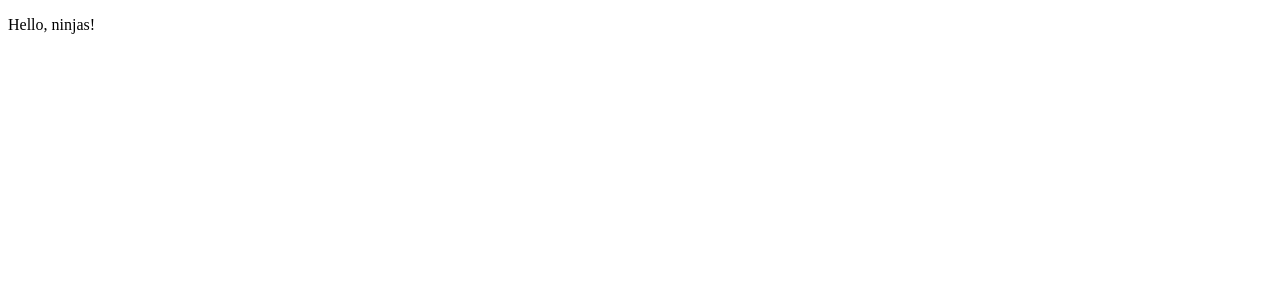
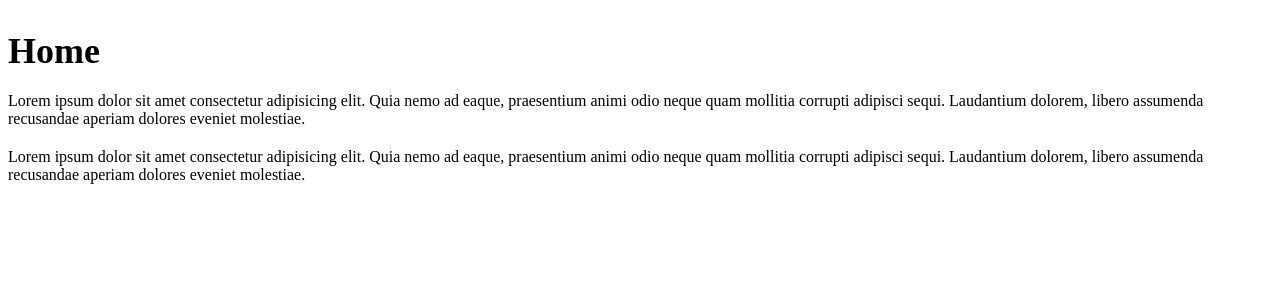
Before and after one commit to gekh/nuxt-crush-course-net-ninjas, a Nuxt app: page / in a window 1280 px wide. Shown: the top 300 px of the page. Built offline with nearby package versions, Linux system fonts and the light colour scheme.

Commit message:
added pages

```diff
--- a/app.vue
+++ /dev/null
@@ -1,5 +0,0 @@
-<template>
-  <div>
-    <p>Hello, ninjas!</p>
-  </div>
-</template>
--- /dev/null
+++ b/pages/about.vue
@@ -0,0 +1,28 @@
+<template>
+  <div>
+    <h2>About</h2>
+    <p>Lorem ipsum dolor sit amet consectetur adipisicing elit. Quia nemo ad eaque, praesentium animi odio neque quam mollitia corrupti adipisci sequi. Laudantium dolorem, libero assumenda recusandae aperiam dolores eveniet molestiae.</p>
+    <p>Lorem ipsum dolor sit amet consectetur adipisicing elit. Quia nemo ad eaque, praesentium animi odio neque quam mollitia corrupti adipisci sequi. Laudantium dolorem, libero assumenda recusandae aperiam dolores eveniet molestiae.</p>
+  </div>
+</template>
+
+<script>
+export default {
+  setup () {
+
+
+    return {}
+  }
+}
+</script>
+
+<style scoped>
+  h2 {
+    margin-bottom: 20px;
+    font-size: 36px;
+  }
+
+  p {
+    margin: 20px 0;
+  }
+</style>
--- /dev/null
+++ b/pages/index.vue
@@ -0,0 +1,28 @@
+<template>
+  <div>
+    <h2>Home</h2>
+    <p>Lorem ipsum dolor sit amet consectetur adipisicing elit. Quia nemo ad eaque, praesentium animi odio neque quam mollitia corrupti adipisci sequi. Laudantium dolorem, libero assumenda recusandae aperiam dolores eveniet molestiae.</p>
+    <p>Lorem ipsum dolor sit amet consectetur adipisicing elit. Quia nemo ad eaque, praesentium animi odio neque quam mollitia corrupti adipisci sequi. Laudantium dolorem, libero assumenda recusandae aperiam dolores eveniet molestiae.</p>
+  </div>
+</template>
+
+<script>
+export default {
+  setup () {
+
+
+    return {}
+  }
+}
+</script>
+
+<style scoped>
+  h2 {
+    margin-bottom: 20px;
+    font-size: 36px;
+  }
+
+  p {
+    margin: 20px 0;
+  }
+</style>
--- /dev/null
+++ b/pages/products/index.vue
@@ -0,0 +1,28 @@
+<template>
+  <div>
+    <h2>Products Home</h2>
+    <p>Lorem ipsum dolor sit amet consectetur adipisicing elit. Quia nemo ad eaque, praesentium animi odio neque quam mollitia corrupti adipisci sequi. Laudantium dolorem, libero assumenda recusandae aperiam dolores eveniet molestiae.</p>
+    <p>Lorem ipsum dolor sit amet consectetur adipisicing elit. Quia nemo ad eaque, praesentium animi odio neque quam mollitia corrupti adipisci sequi. Laudantium dolorem, libero assumenda recusandae aperiam dolores eveniet molestiae.</p>
+  </div>
+</template>
+
+<script>
+export default {
+  setup () {
+
+
+    return {}
+  }
+}
+</script>
+
+<style scoped>
+  h2 {
+    margin-bottom: 20px;
+    font-size: 36px;
+  }
+
+  p {
+    margin: 20px 0;
+  }
+</style>
```
